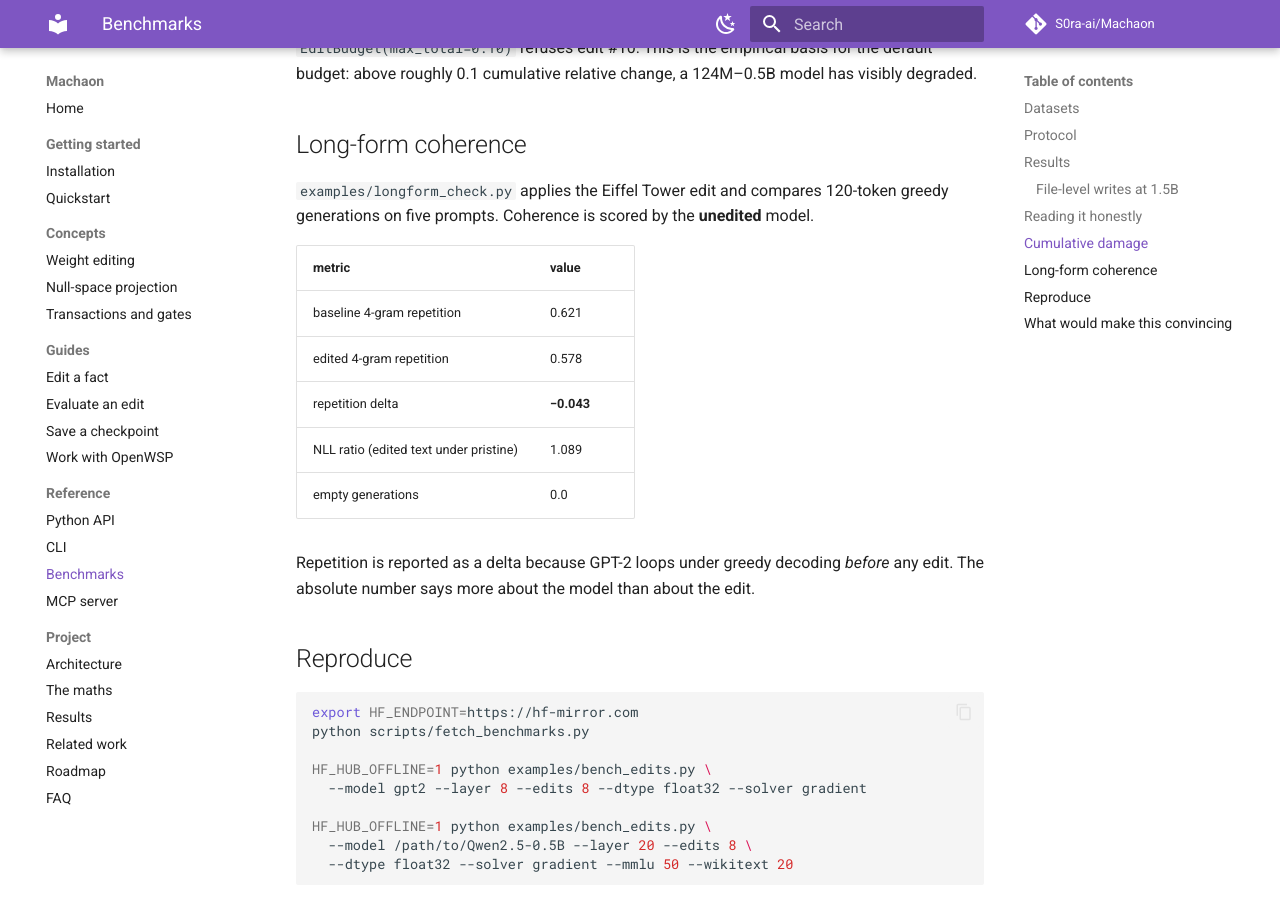
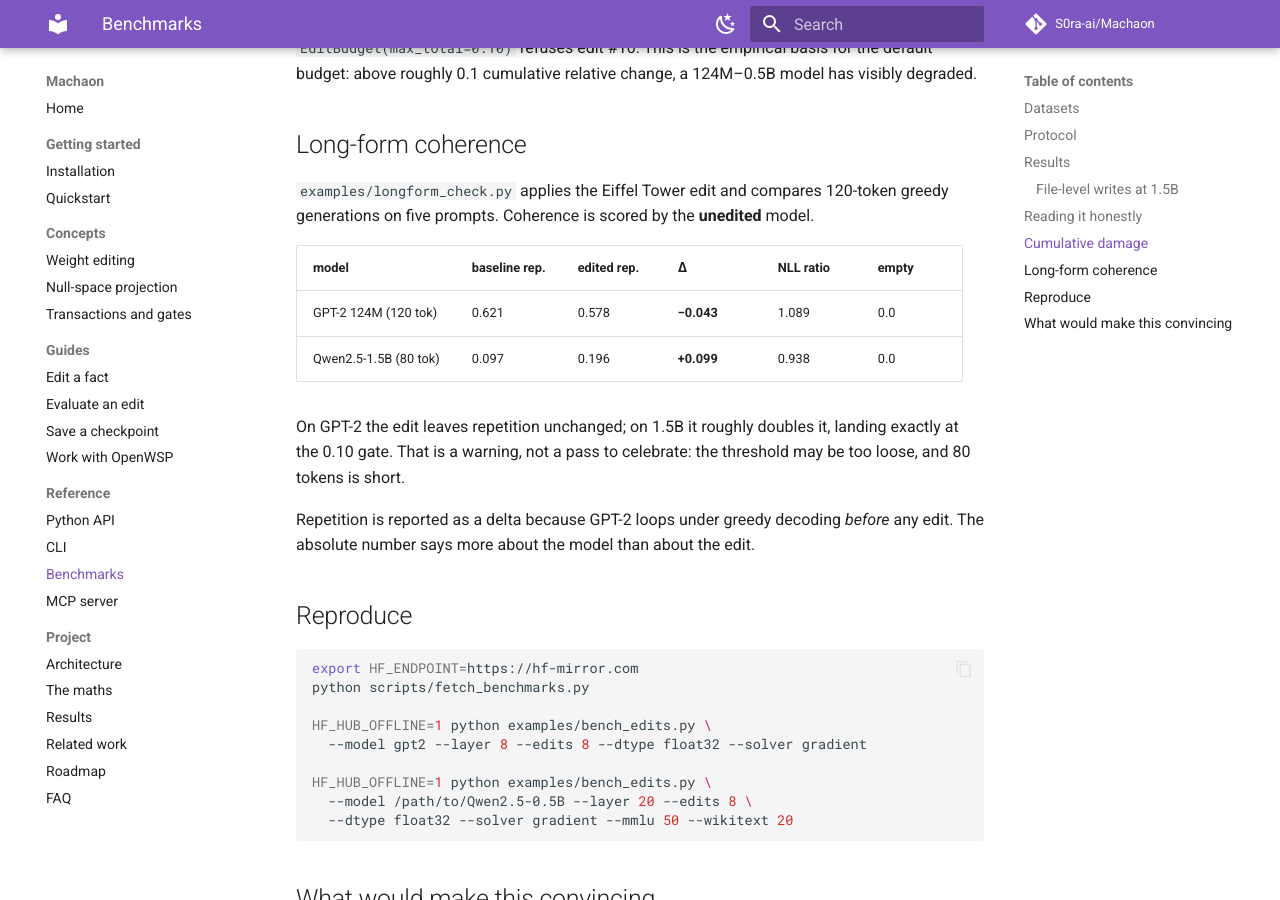
Before and after one commit to S0ra-ai/Machaon, an MkDocs documentation site: the page built from docs/reference/benchmarks.md, in a window 1280 px wide and 900 px high, scrolled down 3633 px. Built offline with MkDocs 1.6.1 and Material for MkDocs 9.7.7, drawn with Linux system fonts in a browser that asks for light colours; comment, search, counter and statistics services are not loaded.

Commit message:
docs: long-form numbers on Qwen2.5-1.5B
The same edit doubles 4-gram repetition on 1.5B (+0.099), right at the gate.
Recorded as a warning rather than a pass.

```diff
--- a/docs/reference/benchmarks.md
+++ b/docs/reference/benchmarks.md
@@ -135,13 +135,14 @@ model has visibly degraded.
 greedy generations on five prompts. Coherence is scored by the **unedited**
 model.
 
-| metric | value |
-|---|---|
-| baseline 4-gram repetition | 0.621 |
-| edited 4-gram repetition | 0.578 |
-| repetition delta | **−0.043** |
-| NLL ratio (edited text under pristine) | 1.089 |
-| empty generations | 0.0 |
+| model | baseline rep. | edited rep. | Δ | NLL ratio | empty |
+|---|---|---|---|---|---|
+| GPT-2 124M (120 tok) | 0.621 | 0.578 | **−0.043** | 1.089 | 0.0 |
+| Qwen2.5-1.5B (80 tok) | 0.097 | 0.196 | **+0.099** | 0.938 | 0.0 |
+
+On GPT-2 the edit leaves repetition unchanged; on 1.5B it roughly doubles it,
+landing exactly at the 0.10 gate. That is a warning, not a pass to celebrate:
+the threshold may be too loose, and 80 tokens is short.
 
 Repetition is reported as a delta because GPT-2 loops under greedy decoding
 *before* any edit. The absolute number says more about the model than about the
```
Also changed, not shown: CHANGELOG.md (+2 -0 lines), docs/RESULTS.md (+16 -0 lines), 1 other file.
